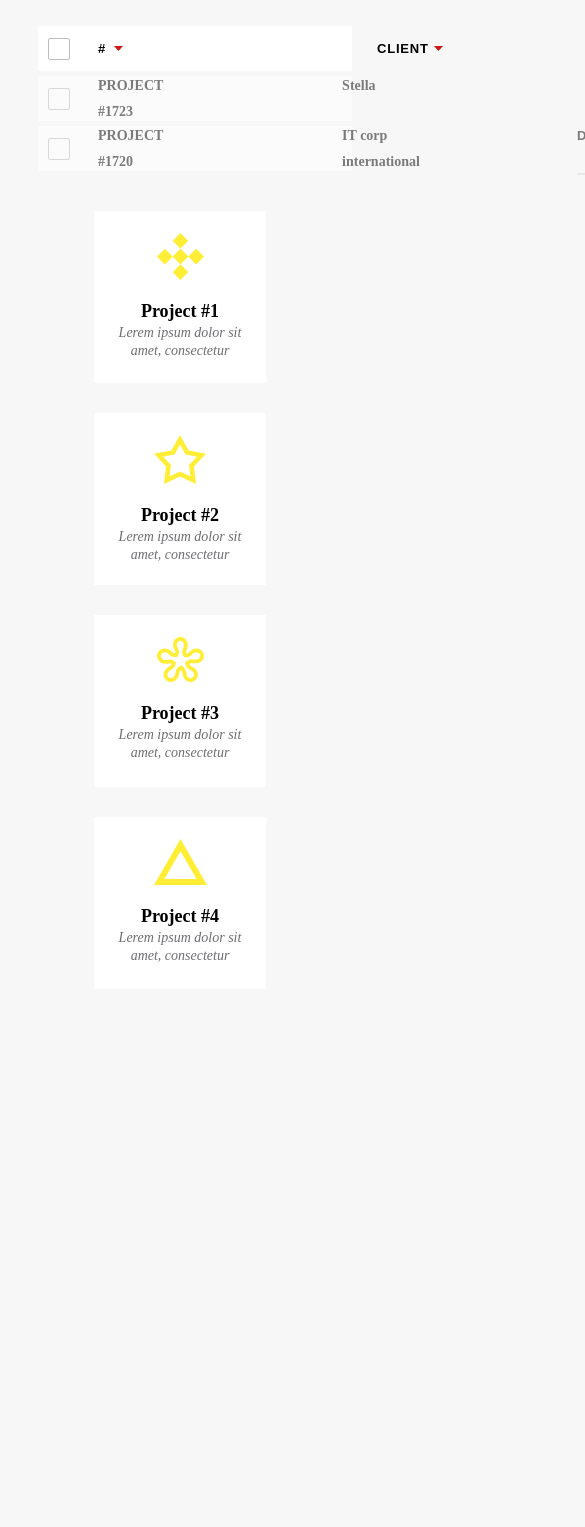
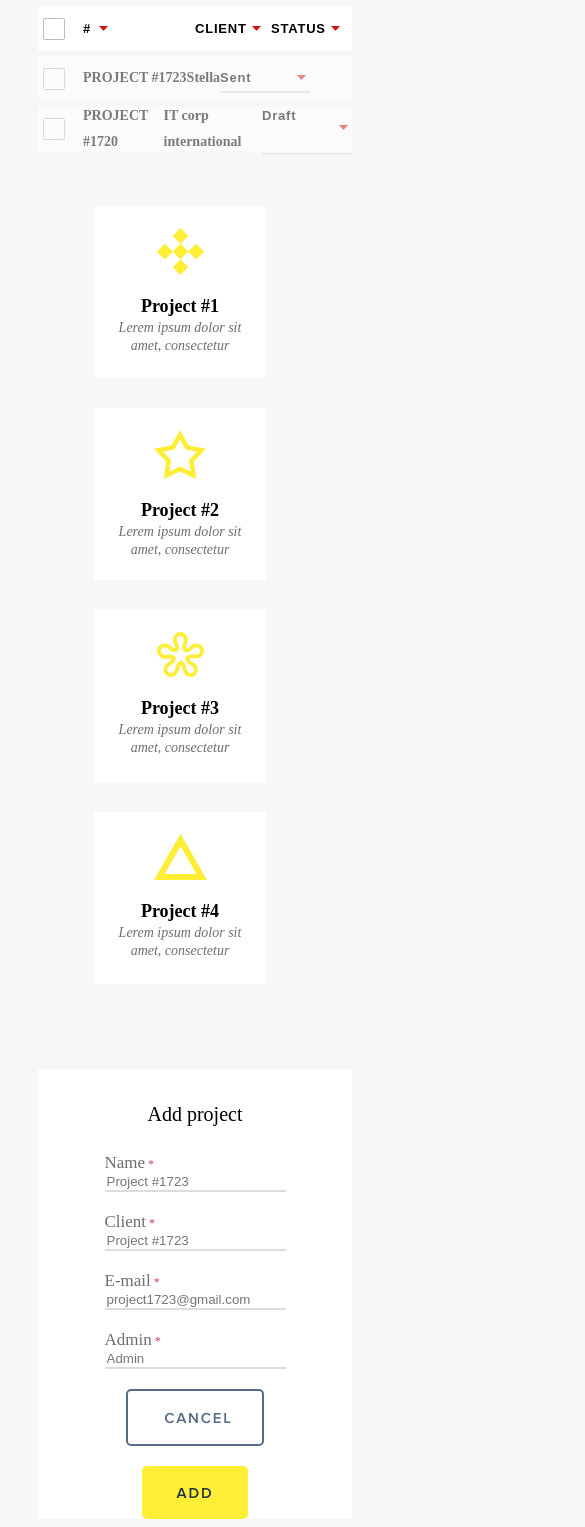
Before and after one commit to VitaliyNickishin/page-for-project, a plain HTML site: page index.html in a window 390 px wide. Shown: the part 109-1636 px from the top of the page, 585 px wide, since content can reach past the window. Before the commit the page ends 1176 px from the top, so only its background shows below. Drawn offline with Linux system fonts and the light colour scheme.

Commit message:
section form is ready

```diff
--- a/index.html
+++ b/index.html
@@ -20,7 +20,7 @@
          </div><!-- table-block-checkbox -->
 
          <div class="table-block-select">
-           <form action="select1.php" method="post" class="table-block-select__form1 form">
+           <form action="select1.php" method="post" class="table-block-select__form1 arrow">
              <select>
                <option>#</option>
                <option value="project #1723">project #1723</option>
@@ -29,7 +29,7 @@
                <option value="project #1726">project #1726</option>
              </select>
            </form>
-           <form action="select2.php" method="post" class="table-block-select__form2 form">
+           <form action="select2.php" method="post" class="table-block-select__form2 arrow">
              <select>
                <option>Client</option>
                <option value="Stella">Stella</option>
@@ -38,7 +38,7 @@
                <option value="Bill">Bill</option>
              </select>
            </form>
-           <form action="select3.php" method="post" class="table-block-select__form3 form">
+           <form action="select3.php" method="post" class="table-block-select__form3 arrow">
              <select>
                <option>Status</option>
                <option value="Sent">Sent</option>
@@ -61,7 +61,7 @@
          <div class="table-block-select__name">
           <p>Stella</p>
          </div><!-- /.table-block-select__name -->
-          <form action="select4.php" method="post" class="table-block-select__form4 form">
+          <form action="select4.php" method="post" class="table-block-select__form4 arrow">
             <select>
               <option value="Sent">Sent</option>
               <option value="Draft">Draft</option>
@@ -83,7 +83,7 @@
          <div class="table-block-select__name">
           <p>IT corp international</p>
          </div><!-- /.table-block-select__name -->
-          <form action="select5.php" method="post" class="table-block-select__form5 form">
+          <form action="select5.php" method="post" class="table-block-select__form5 arrow">
             <select>
               <option value="Draft">Draft</option>
               <option value="Sent">Sent</option>
@@ -142,7 +142,51 @@
         </div><!-- /.projects-block -->
 
       </div><!-- /.container -->
-    </section><!-- /.features -->
+    </section><!-- /.projects -->
+
+    <section class="form" id="form">
+      <div class="container">
+        <div class="form__block">
+          <form action="#" class="form__project">
+            <h2 class="form__title">Add project</h2>
+            <div class="form__row">
+              <div class="form__group">
+                <label for="" class="form__label">Name<span>*</span></label>
+                <input type="text" class="form__input input" placeholder="Project #1723">
+               </div><!-- /.form__group -->
+              <div class="form__group">
+                <label for="" class="form__label">Client<span>*</span></label>
+                <input type="text" class="form__input input" placeholder="Project #1723">
+               </div><!-- /.form__group -->
+            </div><!-- /.form__row -->
+
+            <div class="form__row">
+              <div class="form__group">
+                <label for="" class="form__label">E-mail<span>*</span></label>
+                <input type="text" class="form__input input" placeholder="project1723@gmail.com">
+               </div><!-- /.form__group -->
+              <div class="form__group">
+                <label for="" class="form__label">Admin<span>*</span></label>
+                <input type="text" class="form__input input" placeholder="Admin">
+               </div><!-- /.form__group -->
+            </div><!-- /.form__row -->
+
+            <div class="form__row">
+              <div class="form__group form__group_btn">
+                <input type="submit" class="button form__btn-cancel" value="Cancel">
+              </div><!-- /.form__group -->
+              <div class="form__group">
+                <div class="form__group form__group_btn">
+                  <input type="submit" class="button form__btn-add" value="Add">
+                </div><!-- /.form__group -->
+               </div><!-- /.form__group -->
+            </div><!-- /.form__row -->
+
+
+          </form>
+        </div><!-- /.form__block offer-block -->
+      </div><!-- /.container -->
+    </section><!-- /.form -->
  </main>
 
  <!-- Main style -->
--- a/sass/_interface.sass
+++ b/sass/_interface.sass
@@ -10,12 +10,17 @@ img
 h1, h2, p
  margin: 0
 
-button
-  border: none
-  &:hover
-    cursor: pointer
-  &:focus
-    outline: none
+input
+ border: 0
+ &:focus
+  outline: none
+
+/* button
+ border: none
+ &:hover
+  cursor: pointer
+ &:focus
+  outline: none */
 
 ul
  padding: 0
@@ -42,7 +47,7 @@ ul
    border: 1px solid #bbbdbf
    border-radius: 2px
 
-.form
+.arrow
  background-image: url('../img/arrow.png')
  background-repeat: no-repeat
  //background-position: center
@@ -66,12 +71,6 @@ ul
   appearance: none
   &:focus
    outline: none
-
-
-// select
-//  -webkit-appearance: none;
-//  -moz-appearance: none;
-//  appearance: none;
 
 
 // карточки проекта
@@ -107,96 +106,21 @@ ul
  &__title //внешнюю геометрию задаем элементам по БЭМ, а не блокам
   //margin-bottom: 100px
 
-/*Кнопка в навигации*/
-.button-o
- padding: 17px 22px
- font-size: 12px
+//оформление input в форме
+.input
+ width: 365px
+ border-bottom: 2px solid #dbdcdd
+
+//оформление кнопки в форме
+.button
+ //padding: 18px 0 17px
+ text-transform: uppercase
+ font-size: 15px
+ //line-height: 30px
+ letter-spacing: 1.8px
+ border: none
+ background-color: transparent
  +bold
- text-transform: uppercase
- //border: 2px solid $primary
- //color: $primary
- background-color: transparent
- text-decoration: none
-
-/*Кнопка по сайту*/
-.button
- padding: 25px 45px
- text-transform: uppercase
- border: none
- //background-color: $primary
- color: #fff
- +bold
- text-decoration: none
+ transition: all 0.2s
  &:hover
-   cursor: pointer
-
-
- /*Кнопка примерить онлайн в секции каталоге*/
- &-fitting
-  //color: $primary
-  background-color: #fff
- /*Кнопка заказать в секции каталоге*/
- &-add
-  //background-color: lighten($primary, 10%)
-  color: #fff
-  /*Кнопка лайк в секции каталоге*/
- &-like
-  //background-color: $primary
-  height: 30px
-  width: 30px
-  border: none
-  display: flex
-  align-items: center
-
-/*Фоновый цвет вторичных секций*/
-.bg-secondary
- //background-color: $bg-secondary
-
-/*Оформление полей формы*/
-.input
- height: 80px
- padding-left: 30px
- border: 1px solid #ddd
-
-
-
-/*стрелка прокрутки вверх*/
-.go-top
-	display: none
-	position: fixed
-	right: 2%
-	bottom: 25%
- width: 20px
-	cursor: pointer
- opacity: 0.4
- //z-index: 100
- &:hover
-  opacity: 1
-
-
-
-
-
-@media (max-width: 576px)
- .button-o
-  font-size: 10px
- .section
-  padding: 40px 0
-  &-title
-   font-size: 24px
-  &__title
-   margin-bottom: 50px
-
-@media (max-width: 425px)
- .checkbox
-   &-label
-    //margin-right: 5px
-    &:before
-     //margin-right: 5px
- .button
-  padding: 25px 15px
-  &_lg
-   font-size: 10px
-  &-like
-   height: 20px
-   width: 20px
+  cursor: pointer
--- /dev/null
+++ b/sass/blocks/_form.sass
@@ -0,0 +1,89 @@
+.form
+ padding-top: 55px
+ &__block
+  min-height: 328px
+  background-color: $bg-secondary
+ &__project
+  padding-left: 31px
+ &__title
+  padding: 32px 0 26px
+  font-size: 20px
+  line-height: 26px
+  font-weight: 400
+ &__row
+  display: flex
+  align-items: center
+  margin-bottom: 30px
+ &__group
+  padding-right: 45px
+  //flex-basis: 50%
+  &_btn
+   padding-right: 18px
+ &__label
+  display: block
+  color: #6d6e71
+  font-size: 17px
+  span
+   padding-left: 3px
+   color: #c53d58
+   font-size: 12px
+ &__input
+ &__btn-cancel
+  padding: 18px 29px 17px 36px
+  border: 2px solid #576b87
+  border-radius: 5px
+  color: #576b87
+  &:hover
+   background-color: #376b8b
+   color: $bg-secondary
+  &:focus
+   background-color: #112a42
+   border-color: #112a42
+   color: $bg-secondary
+ &__btn-add
+  padding: 18px 35px 17px
+  background-color: #ffee36
+  border-radius: 5px
+  color: #253244
+  &:hover
+   background-color: #f1e76e
+   color: $bg-secondary
+  &:focus
+   background-color: #c1c1be
+   color: $bg-secondary
+
+
+
+@media (max-width: 992px)
+ .form
+  &__block
+  &__title
+  &__row
+  &__group
+   flex-basis: 50%
+   //width: 100%
+   &_btn
+    flex-basis: 20%
+  &__input
+   width: 100%
+
+@media (max-width: 768px)
+ .form
+  &__block
+   padding: 0 30px
+  &__project
+   padding: 0
+  &__title
+   text-align: center
+  &__row
+   flex-direction: column
+   margin-bottom: 0
+  &__group
+   padding: 0
+   flex-basis: 100%
+   //width: 80%
+   &_btn
+  &__btn-cancel
+   margin-bottom: 20px
+  &__input
+   margin-bottom: 20px
--- a/sass/blocks/_table.sass
+++ b/sass/blocks/_table.sass
@@ -22,6 +22,7 @@
   &-select
    margin-left: 28px
    display: flex
+   //max-width: 640px
 
    &__form1
     //min-width: 246px
@@ -61,3 +62,49 @@
    &:hover
     box-shadow: 0 6px 16px rgba(51, 51, 51, 0.07)
     opacity: 1
+
+@media (max-width: 991px)
+ .table
+  &-title
+   margin: 56px 0 42px
+   text-align: center
+
+@media (max-width: 768px)
+ .table
+  &-title
+   margin: 46px 0 32px
+  &-block
+   &-checkbox
+    margin-left: 5px
+   &-select
+    margin-left: 18px
+
+    &__form1
+     //max-width: 246px
+     //background-position: 16%
+    &__form2
+     //max-width: 246px
+     margin-left: 0
+     background-position: 85%
+    &__form3
+     //max-width: 246px
+     margin-left: 0
+     background-position: 90%
+    &__form4
+     //max-width: 246px
+     margin-left: 0
+     background-position: 95%
+     select
+      min-width: 90px
+    &__form5
+     //max-width: 246px
+     margin-left: 0
+     background-position: 95%
+     select
+      min-width: 90px
+    &__number
+     //max-width: 246px
+     margin-left: 0
+    &__name
+     //max-width: 246px
+     margin-left: 0
--- a/sass/style.sass
+++ b/sass/style.sass
@@ -14,3 +14,4 @@
 
 @import 'blocks/table'
 @import 'blocks/projects'
+@import 'blocks/form'
```
Also changed, not shown: sass/style.css, 1 other file.
